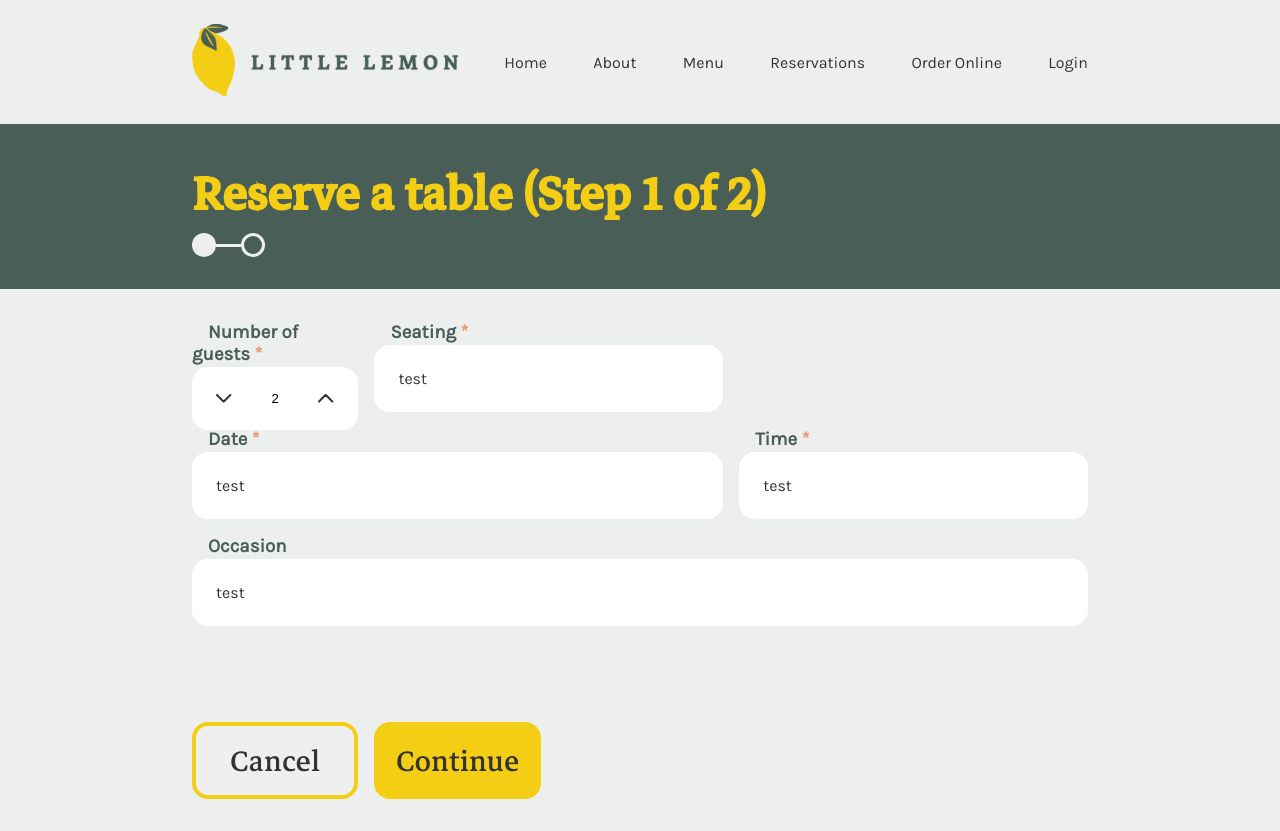
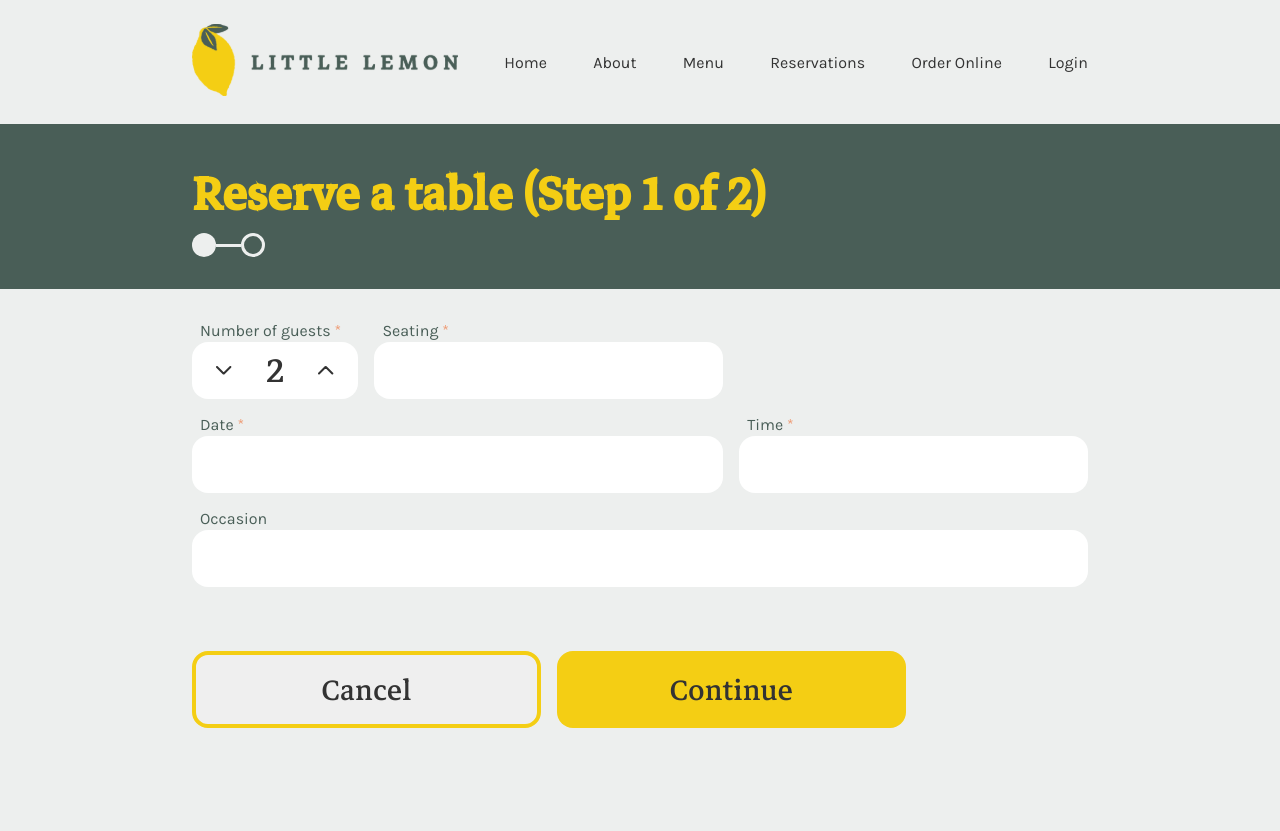
Before and after one commit to alexgqh/Capstone-Project, a React (Vite) app: page / in a window 1280 px wide. Both pictures are taken after a click on the button "Reserve a table". After the commit the page ends 800 px from the top, so only its background shows below. Built offline with nearby package versions, Linux system fonts and the light colour scheme.

Commit message:
Upgrades to formatting in reserve grid.

```diff
--- a/src/components/inputBase.jsx
+++ b/src/components/inputBase.jsx
@@ -10,7 +10,7 @@ const InputBase = ({ children, caption, id, style, isRequired = true }) => {
 
   return (
     <div id={id} className="input-container" style={style}>
-      <h3 className="color-green">{caption}{renderRequiredAstrisk()}</h3>
+      <p className="input-caption color-green">{caption}{renderRequiredAstrisk()}</p>
       <div className="input-box">
         {children}
       </div>
--- a/src/components/numberInput.jsx
+++ b/src/components/numberInput.jsx
@@ -5,7 +5,7 @@ import ChevronUpReg from '../assets/chevron-up-reg.svg'
 import ChevronUpFaded from '../assets/chevron-up-faded.svg'
 import { useState, useEffect } from "react"
 
-const NumberInput = ({ caption, min, max, def, id, isRequired = true }) => {
+const NumberInput = ({ caption, min, max, def, id, style, isRequired = true }) => {
   const [value, setValue] = useState(def);
   const [decEnabled, setDecEnabled] = useState(def > min);
   const [incEnabled, setIncEnabled] = useState(def < max);
@@ -24,14 +24,17 @@ const NumberInput = ({ caption, min, max, def, id, isRequired = true }) => {
     setValue(prev => incEnabled ? prev + 1 : prev);
   }
 
+  const getDecrementorClassName = () => "number-input-decrementor" + (decEnabled ? "" : " disable-pointer");
+  const getIncrementorClassName = () => "number-input-incrementor" + (incEnabled ? "" : " disable-pointer");
+
   return (
-    <InputBase id={id} caption={caption} isRequired={isRequired} style={{height:"77px"}}>
+    <InputBase id={id} caption={caption} isRequired={isRequired} style={{...style, minHeight:"77px"}}>
       <div className="number-input-layout">
-        <button className="number-input-decrementor" onClick={handleDecrement}>
+        <button className={getDecrementorClassName()} onClick={handleDecrement}>
           <img src={decEnabled ? ChevronDownReg : ChevronDownFaded} />
         </button>
         <input className="number-input" type="number" value={value} min={min} max={max} />
-        <button className="number-input-incrementor" onClick={handleIncrement}>
+        <button className={getIncrementorClassName()} onClick={handleIncrement}>
           <img src={incEnabled ? ChevronUpReg : ChevronUpFaded} />
         </button>
       </div>
--- a/src/components/reserve.jsx
+++ b/src/components/reserve.jsx
@@ -11,19 +11,19 @@ const Reserve = () => {
 
   const Page1 = () => {
     return (
-      <div id="reserve1-layout">
-        <NumberInput caption="Number of guests" min={1} max={16} def={2} id="input-nr-guests" />
+      <div id="reserve1-layout" className="page-padding">
+        <NumberInput caption="Number of guests" min={1} max={16} def={2} id="input-nr-guests" style={{alignSelf:"center"}} />
         <InputBase caption="Seating" id="input-seating">
-          <p className="color-charcoal">test</p>
+          <p className="color-charcoal"></p>
         </InputBase>
         <InputBase caption="Date" id="input-date">
-          <p className="color-charcoal">test</p>
+          <p className="color-charcoal"></p>
         </InputBase>
         <InputBase caption="Time" id="input-time">
-          <p className="color-charcoal">test</p>
+          <p className="color-charcoal"></p>
         </InputBase>
         <InputBase caption="Occasion" isRequired={false} id="input-occasion">
-          <p className="color-charcoal">test</p>
+          <p className="color-charcoal"></p>
         </InputBase>
         <div id="reserve1-layout-empty-space" ariaHidden="true" />
         <Button id="reserve1-cancel" onClick={cancelReservation}>Cancel</Button>
--- a/src/index.css
+++ b/src/index.css
@@ -100,6 +100,10 @@ button {
 input {
   border: none;
   outline: none;
+  font-family: 'Markazi', sans-serif;
+  font-weight: normal;
+  font-size: 48px;
+  color: var(--color-highlight-2);
 }
 
 /* Chrome, Safari, Edge, Opera */
--- a/src/styles/input.css
+++ b/src/styles/input.css
@@ -1,16 +1,23 @@
-.input-container > h3 {
-  text-indent: 16px;
+input[type="number"] {
+  caret-color: transparent;
+}
+
+.input-caption {
+  padding-left: 8px;
   margin-bottom: 2px;
 }
 
 .input-box {
   background-color: white;
-  padding: var(--padding-block-sm);
+  padding-inline: var(--padding-block-sm);
+  padding-block: 0px;
   border-radius: 16px;
+  height: 57px;
 }
 
 .number-input-layout {
   display: flex;
+  align-items: center;
 }
 .number-input-layout > button {
   background-color: transparent;
@@ -24,3 +31,6 @@
   width: 100%;
   flex: 1;
 }
+.disable-pointer {
+  cursor: default !important;
+}
--- a/src/styles/reserve.css
+++ b/src/styles/reserve.css
@@ -26,13 +26,13 @@
 }
 
 #reserve1-layout {
-   padding-inline: var(--padding-inline);
-   padding-block: var(--padding-block-md);
+   padding-top: var(--padding-block-md);
    display: grid;
    gap: 1rem;
    grid-template-columns: repeat(5, 1fr);
-   grid-template-rows: repeat(3, auto) 64px 77px;
+   grid-template-rows: repeat(3, auto) var(--padding-block-md) 77px;
    height: auto;
+   align-items: end;
 }
 
 #input-nr-guests {
@@ -65,10 +65,19 @@
 
 #reserve1-cancel {
    grid-row: 5;
-   grid-column: 1;
+   grid-column: 1 / 3;
 }
 
 #reserve1-continue {
    grid-row: 5;
-   grid-column: 2;
+   grid-column: 3 / 5;
 }
+
+@media (min-width: 1700px) {
+   #reserve1-cancel {
+      grid-column: 1;
+   }
+   #reserve1-continue {
+      grid-column: 2;
+   }
+}
```
